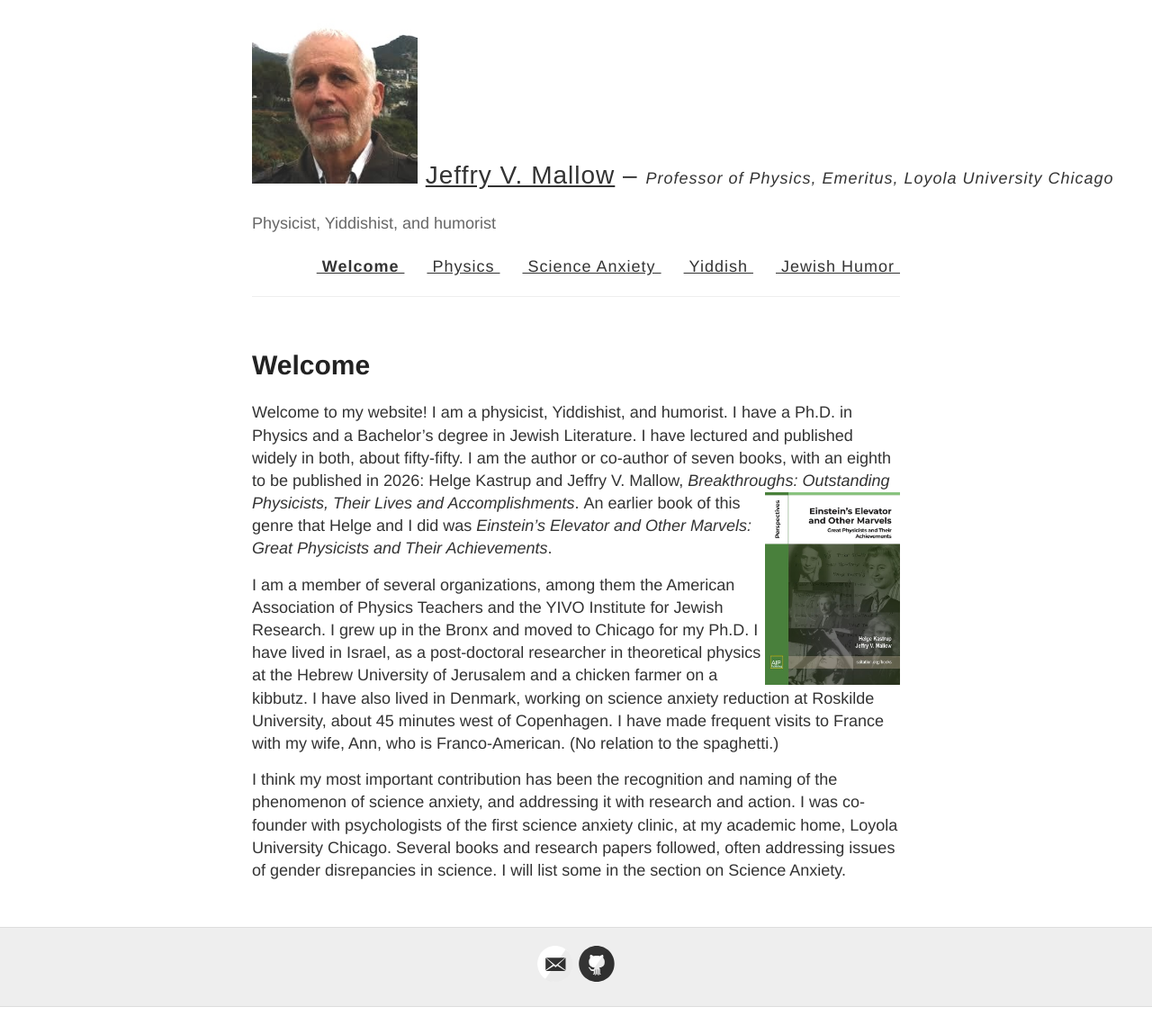
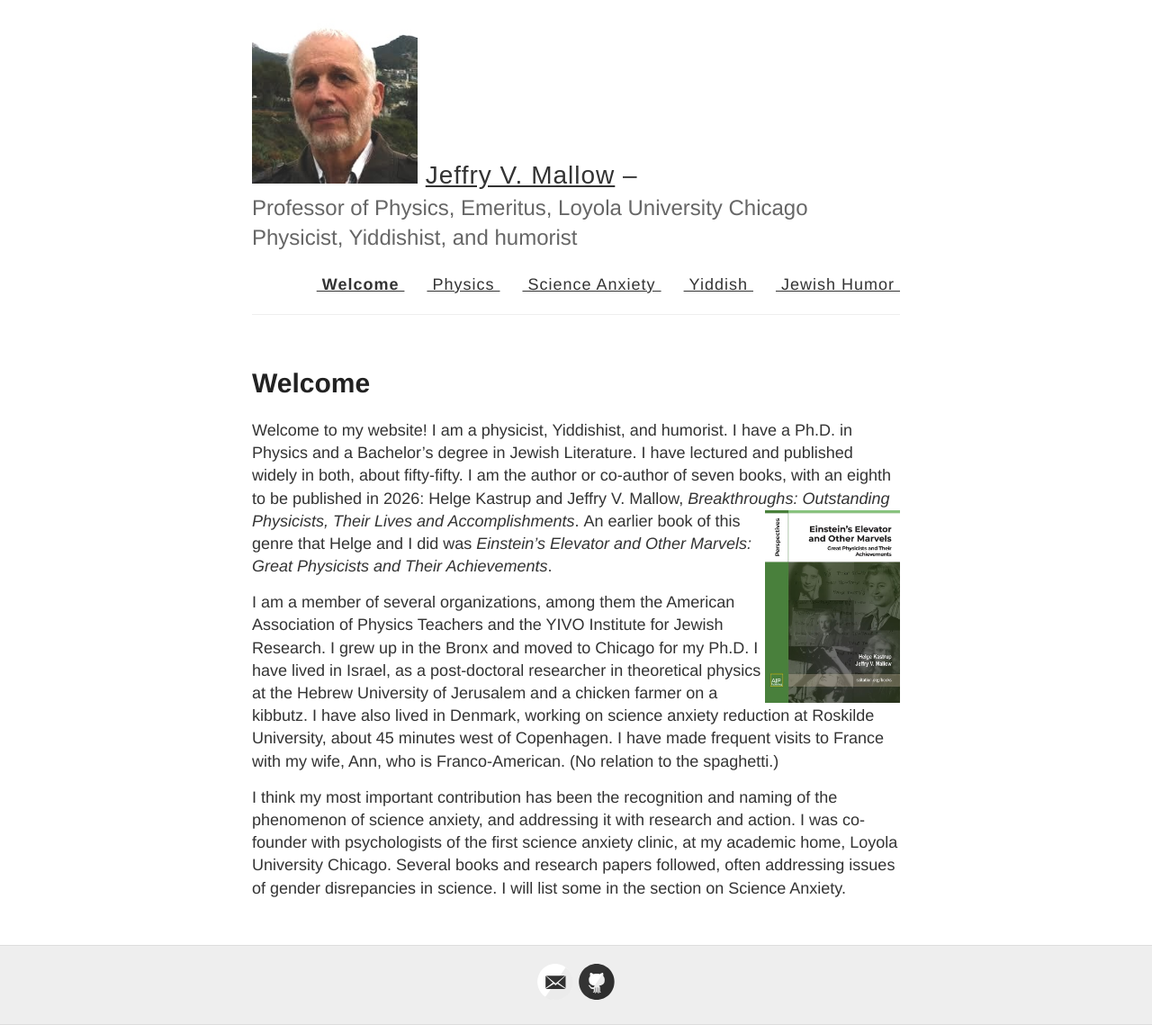
Before and after one commit to jvmallow/jvmallow.github.io, a Jekyll site: the page built from welcome.md, in a window 1280 px wide. Shown: the whole page at 90% size. Built offline with Jekyll 4.4.1, drawn with Linux system fonts in a browser that asks for light colours.

Commit message:
Update _config.yml

```diff
--- a/_config.yml
+++ b/_config.yml
@@ -5,10 +5,10 @@
 # Site name (followed by page title)
 name: Jeffry V. Mallow
 name_font: Papyrus,fantasy
-tagline: Professor of Physics, Emeritus, Loyola University Chicago
+tagline:
 
 # Short description on home page
-description: <br/><font size=4>Physicist, Yiddishist, and humorist</font>
+description: <font size=5>Professor of Physics, Emeritus, Loyola University Chicago<br/>Physicist, Yiddishist, and humorist</font>
 
 # Picture on home page
 avatar: /images/jvmallow.jpeg
```
